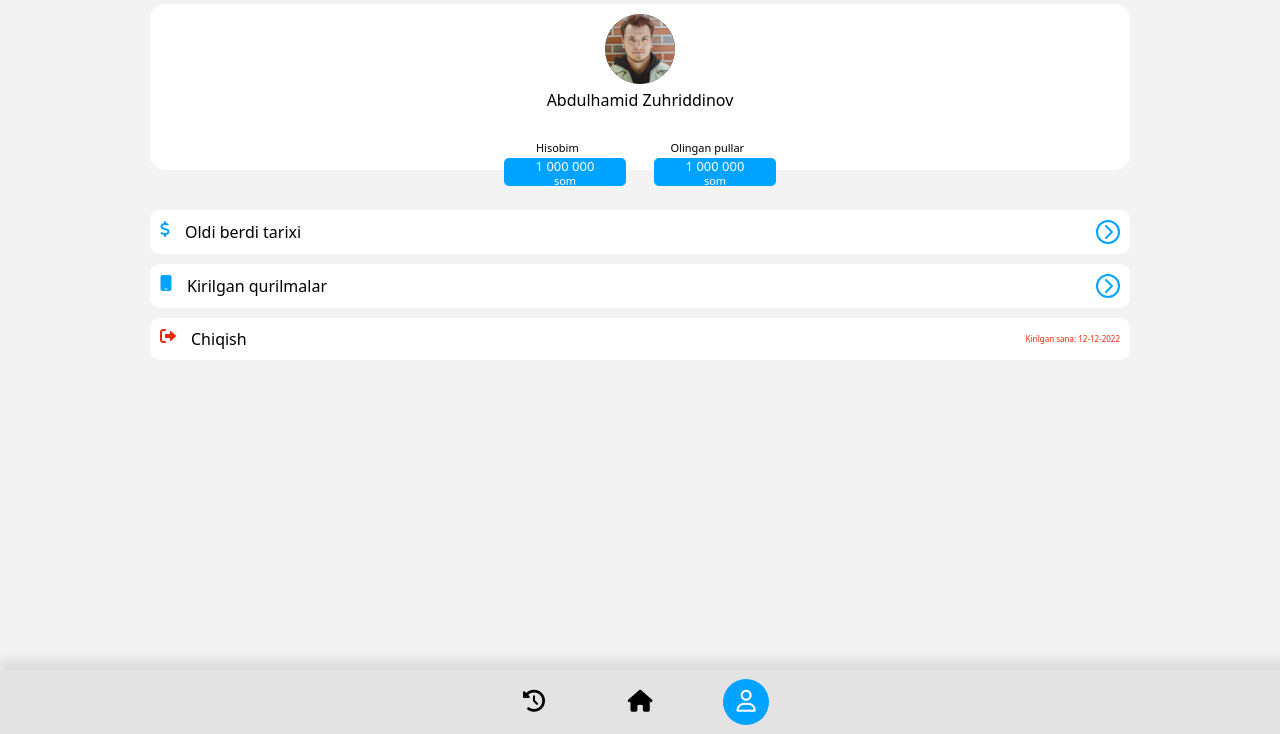
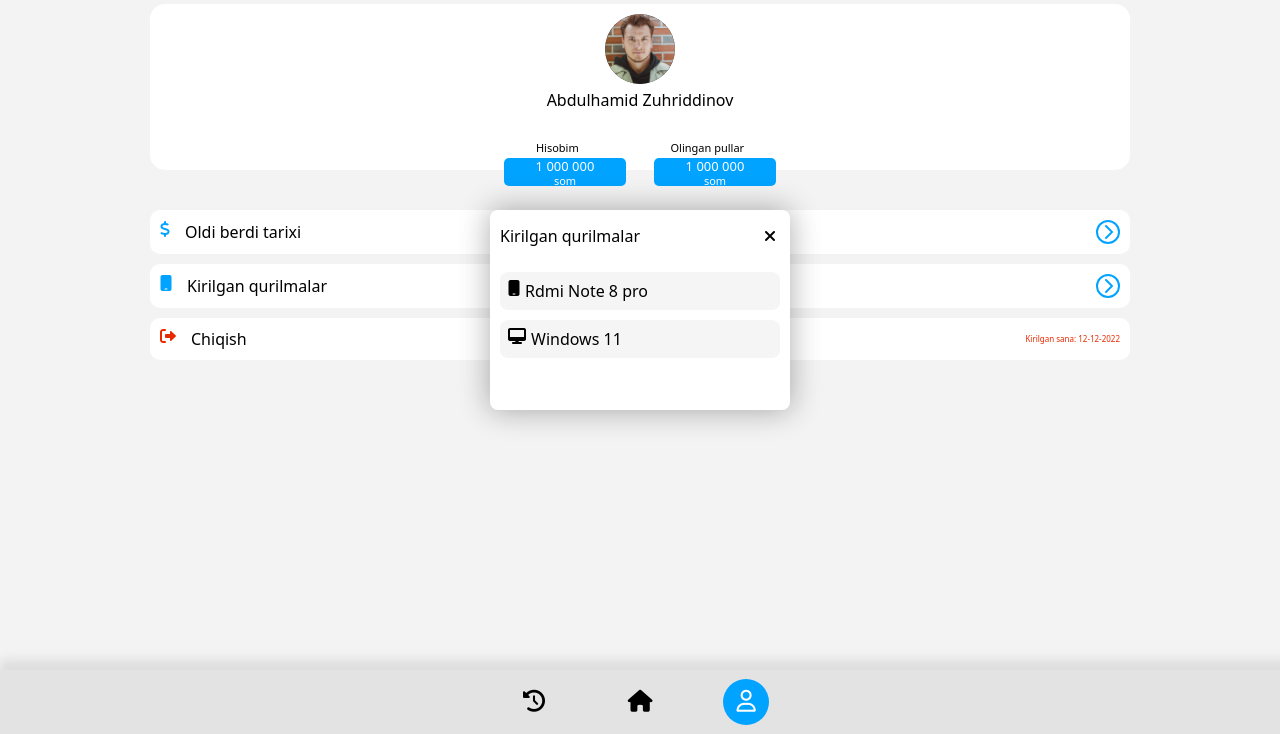
Before and after one commit to XumoyunAbdurashidov/workers, a plain HTML site: page profil.html in a window 1280 px wide. Both pictures are taken after a click on the element 1108 px from the left and 352 px from the top of the page. Shown: the part 66-800 px from the top of the page. Drawn offline with Linux system fonts and the light colour scheme.

Commit message:
JavaScript

```diff
--- a/css/profil.css
+++ b/css/profil.css
@@ -192,6 +192,55 @@ body {
   color: #e82a00;
 }
 
+.drop_box {
+  position: relative;
+  bottom: 150px;
+  width: 300px;
+  height: 200px;
+  background-color: #ffffff;
+  box-shadow: 0px 0px 30px 1px rgba(0, 0, 0, 0.315);
+  border-radius: 8px;
+  padding: 10px;
+  display: flex;
+  flex-direction: column;
+  align-items: center;
+  margin: 0 auto;
+}
+
+.mobile {
+  width: 100%;
+  padding: 8px;
+  border-radius: 8px;
+  background-color: #f5f5f5;
+  margin-top: 20px;
+  display: flex;
+}
+
+.desktop {
+  width: 100%;
+  padding: 8px;
+  border-radius: 8px;
+  background-color: #f5f5f5;
+  margin-top: 10px;
+  display: flex;
+}
+
+.color_mobile {
+  color: #000000;
+  margin-right: 5px;
+}
+
+.close {
+  display: flex;
+  justify-content: space-between;
+  align-items: center;
+}
+
+.drop_close {
+  cursor: pointer;
+  padding: 5px;
+}
+
 /* footer */
 
 footer {
--- a/js/index.js
+++ /dev/null
@@ -1,6 +0,0 @@
-"use stict";
-
-const btn = document.querySelector(".arrow");
-const box = document.querySelectorAll(".history_number");
-
-btn.addEventListener("click", () => {});
--- a/js/profil.js
+++ b/js/profil.js
@@ -1,33 +1,23 @@
 function dropdownMenu() {
-  let drop = document.querySelector(".drop_container");
-  let drop1 = document.querySelector(".container_box");
-  let btn = document.querySelector("#btn_drop");
+  let container = document.querySelector(".container_box");
+  let drop = document.querySelector(".drop_box");
+  let btn = document.querySelector("#btn_");
+  let close = document.querySelector(".close");
 
-  //   btn.addEventListener("click", function () {
-  //     // if (drop.style.display == "none") {
-  //     drop.style.display = "block";
-  //     // } else {
-  //     //   drop.style.display = "none";
-  //     // }
-  //   });
-  btn.onclick = function () {
-    drop1.style.display = "block";
-    drop.style.display = "block";
-  };
+  container.style.display = "none";
 
-  drop1.addEventListener("click", function (event) {
-    // if (event.target == drop) {
-    drop.style.display = "none";
-    // }
+  close.addEventListener("click", () => {
+    container.style.display = "none";
   });
 
-  //   window.addEventListener("click", function () {
-  //     const myTimeout = setTimeout(function () {
-  //       if (drop.style.display == "block") {
-  //         drop.style.display = "none";
-  //         console.log("aaaaa");
-  //       }
-  //     }, 500);
-  //   });
+  btn.addEventListener("click", () => {
+    if (container.style.display == "none") {
+      container.style.display = "block";
+      drop.style.display = "block";
+    } else {
+      container.style.display = "none";
+      drop.style.display = "none";
+    }
+  });
 }
 dropdownMenu();
--- a/profil.html
+++ b/profil.html
@@ -37,13 +37,15 @@
             </div>
         </div>
 
+
+
         <div class="history_" id="first_box">
             <div><i class="fa-solid fa-dollar-sign"></i><p>Oldi berdi tarixi</p></div>
             <div class="circle"><a href="miniHistory.html"><i class="fa-solid fa-chevron-right"></i></a></div>
         </div>
         <div class="history_">
             <div><i class="fa-solid fa-mobile"></i><p>Kirilgan qurilmalar</p></div>
-            <div class="circle"><i class="fa-solid fa-chevron-right"></i></div>
+            <div id="btn_" class="circle"><i class="fa-solid fa-chevron-right"></i></div>
         </div>
         <div class="history_">
             <div><i class="fa-solid fa-right-from-bracket"></i><p>Chiqish</p></div>
@@ -51,6 +53,22 @@
         </div>
     </div>
 
+    <div class="container_box">
+      <div class="drop_box">
+        <div class="close">
+          <p>Kirilgan qurilmalar</p>
+          <div class="drop_close"><i class="fa-solid fa-xmark"></i></div>
+        </div>
+        <div class="mobile">
+          <i class="fa-solid fa-mobile color_mobile"></i>
+          <p>Rdmi Note 8 pro</p>
+        </div>
+        <div class="desktop">
+          <i class="fa-solid fa-desktop color_mobile"></i>
+          <p>Windows 11</p>
+        </div>
+      </div>
+    </div>
 
     <footer>
         <div>
@@ -63,5 +81,7 @@
           <a href="profil.html"><i class="fa-regular fa-user"></i></a>
         </div>
       </footer>
+
+      <script src="js/profil.js"></script>
   </body>
 </html>
```
Also changed, not shown: history.html (+2 -2 lines), js/history.js (added, +20 -0 lines).
